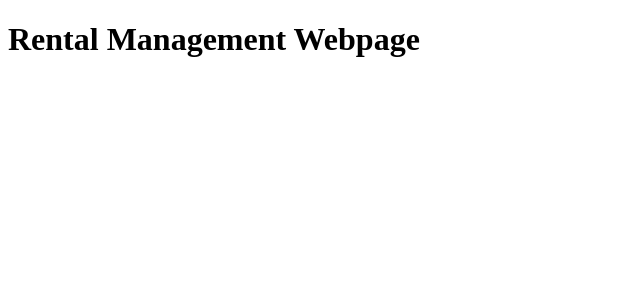
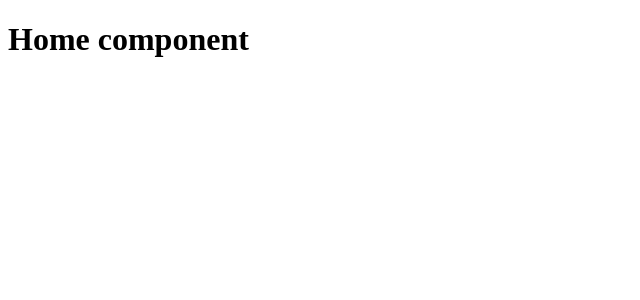
Before and after one commit to Emmersot/Property-Management-Webpage, a React (Create React App) app: page / in a window 1280 px wide. Shown: the top 300 px of the page, without its empty margins (0-640 px from the left). Built offline with nearby package versions, Linux system fonts and the light colour scheme.

Commit message:
add Home component.

```diff
--- a/src/App.js
+++ b/src/App.js
@@ -1,10 +1,11 @@
 import React from 'react';
 import './App.css';
+import Home from './Home'
 
 function App() {
   return (
     <div className="app">
-      <h1>Rental Management Webpage</h1>
+      <Home />
     </div>
   );
 }
--- /dev/null
+++ b/src/Home.js
@@ -0,0 +1,12 @@
+import React from 'react';
+import './Home.css';
+
+function Home() {
+  return (
+    <div className='home'>
+      <h1>Home component</h1>
+    </div>
+  )
+}
+
+export default Home
```
Also changed, not shown: src/Home.css (added).
